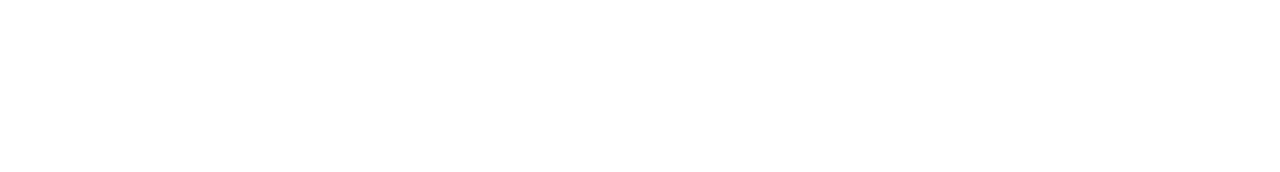
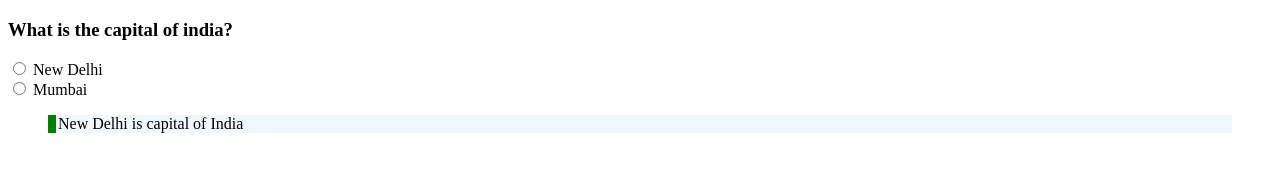
Before and after one commit to acciojob/trivia-Dhananjay-Chaudhary, a website: page main.html in a window 1280 px wide. Drawn offline with Linux system fonts and the light colour scheme.

Commit message:
Trivia Quiz

```diff
--- a/main.html
+++ b/main.html
@@ -7,7 +7,14 @@
 </head>
 
 <body>
-	<!-- the entire body must be written by student -->
+	<h3>What is the capital of india?</h3>
+		<form action="">
+			<input type="radio" name="state" value="New Delhi">
+			<label for="">New Delhi</label><br>
+			<input type="radio" name="state" value="Mumbai">
+			<label for="">Mumbai</label>
+		</form>
+		<blockquote class="text">New Delhi is capital of India</blockquote>
     <script type="text/javascript" src="./script.js">
 </script>
 
--- a/styles.css
+++ b/styles.css
@@ -1,2 +1,5 @@
-
-/* Your CSS Code here. */
+.text{
+    background-color: aliceblue;
+    border-left: 8px solid green;
+    padding-left: 2px;
+}
```
